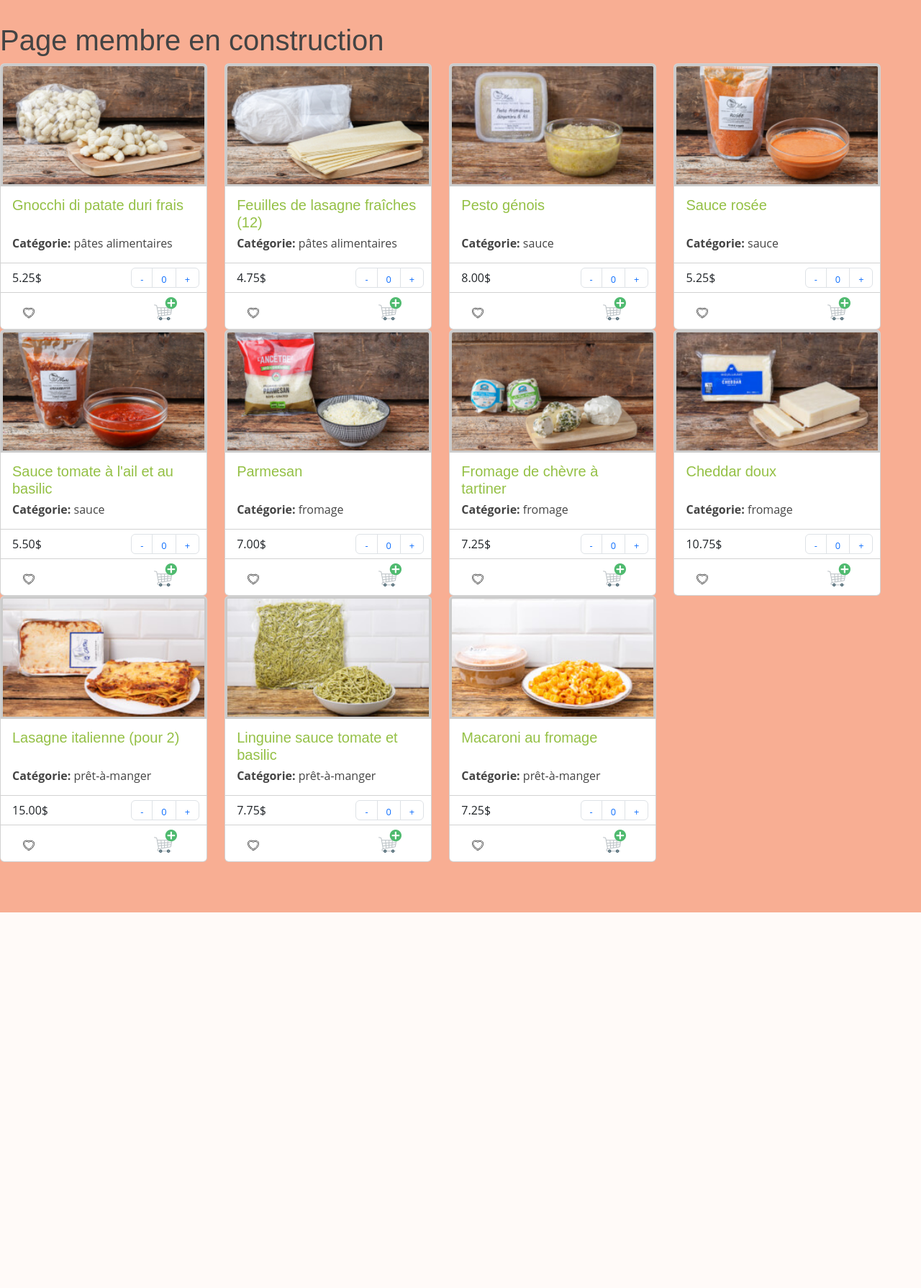
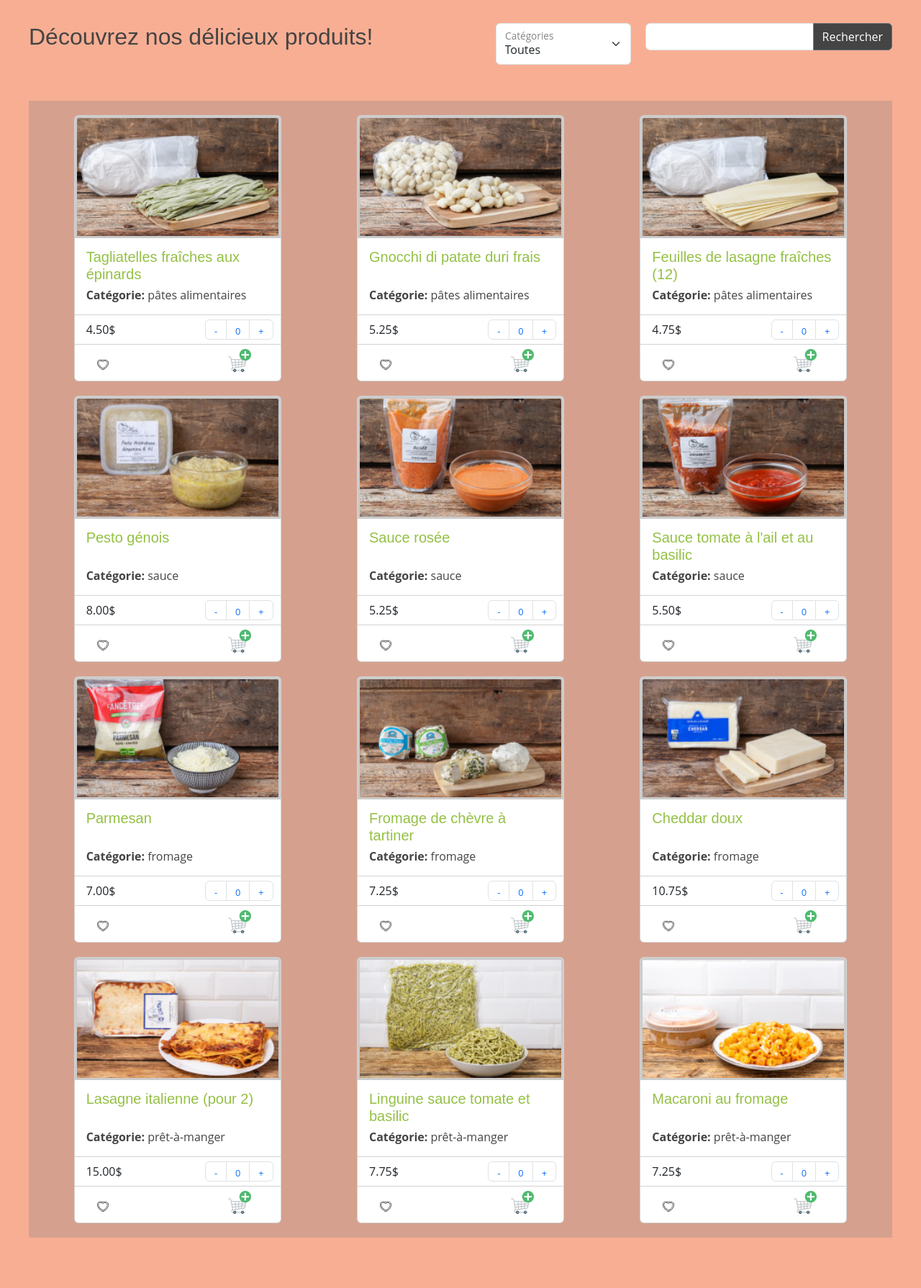
Before and after one commit to PaolaRLuna/Projet_WebTransac, a PHP site: page /serveur/membre/membre.php in a window 1280 px wide. Shown: the part 118-1908 px from the top of the page at 72% size. Before the commit the page ends 1386 px from the top, so only its background shows below. Run offline with PHP 8.4, Linux system fonts and the light colour scheme; the visitor is signed in with stand-in values (Sample User, id 1); data comes from the database, SQL or seed files in the repository; some web fonts are replaced.

Commit message:
ChangementsAjoutPanier+pageMembre

```diff
--- a/client/css/style.css
+++ b/client/css/style.css
@@ -103,7 +103,8 @@ body {
   */
   .navbar {
     padding: 0;
-    margin-left: 220px;
+    /* margin-left: 190px; */
+    margin-left: 10px;
     margin-top: 5px;
   }
 
@@ -398,14 +399,52 @@ body {
     font-size: 0.8em;
   }
 
+  .moins, .plus, #add_to_cart {
+    cursor: pointer;
+  }
+
   .modal-body-bg {
     background-color: white !important;
   }
 
   /*--------------------------------------------------------------
-  # Produits côté ADMIN
+  # PAGE MEMBRE
   --------------------------------------------------------------*/
 
+  #entete-membre{
+    display: flex;
+    flex-direction: row;
+    margin-left: 40px;
+    margin-right: 40px;
+    margin-bottom: 50px;
+    justify-content: space-between;
+  }
+
+  .options-membre{
+    display: flex;
+    flex-direction: row;
+  }
+
+  .container_produits-membre{
+    display: inline-flex;
+    justify-content: space-around;;
+    flex-wrap: wrap;
+    margin-left: 40px;
+    margin-right: 40px;
+    background-color: rgba(128, 128, 128, 0.295);
+    padding-top: 20px;
+    padding-left: 20px;
+  }
+
+  .container_produits-membre .card{
+    margin-bottom: 20px;
+
+  }
+
+  /*--------------------------------------------------------------
+  # PAGE ADMIN
+  --------------------------------------------------------------*/
+  /*navbar Admin*/
   .navbar-admin {
     padding: 0;
     margin-left: 20px;
--- a/client/js/panier.js
+++ b/client/js/panier.js
@@ -1,40 +1,40 @@
 const TAXES = 0.1556;
 let panier = null;
 
-afficherqteProdPanier();
+// afficherqteProdPanier();
 
-let attribuerProduits = () =>{
-    //Chercher produits dans localStorage
-    let panier = [];
-    panier = JSON.parse(localStorage.getItem("panier"));
-    panier = panier.filter(item => item.quantite != 0);
-    localStorage.setItem("panier", JSON.stringify(panier));
-    let panierlen = panier.length;
-    if ( panierlen == 0){
-        localStorage.setItem("panier", '[]');
-    } else {
-        panier.forEach(element => {
-            let elementprod = "prod"+element.id;
-            let nodeQte = document.getElementById(elementprod);
-            let requirednode = nodeQte.getElementsByTagName('li')[1];
-            let anode = requirednode.getElementsByClassName("page-link")[0];
+// let attribuerProduits = () =>{
+//     //Chercher produits dans localStorage
+//     let panier = [];
+//     panier = JSON.parse(localStorage.getItem("panier"));
+//     panier = panier.filter(item => item.quantite != 0);
+//     localStorage.setItem("panier", JSON.stringify(panier));
+//     let panierlen = panier.length;
+//     if ( panierlen == 0){
+//         localStorage.setItem("panier", '[]');
+//     } else {
+//         panier.forEach(element => {
+//             let elementprod = "prod"+element.id;
+//             let nodeQte = document.getElementById(elementprod);
+//             let requirednode = nodeQte.getElementsByTagName('li')[1];
+//             let anode = requirednode.getElementsByClassName("page-link")[0];
 
-            let qte = parseInt(element.quantite);
-            let nouvQte = qte;
-            anode.textContent = nouvQte;
-        });
-    }
-}
+//             let qte = parseInt(element.quantite);
+//             let nouvQte = qte;
+//             anode.textContent = nouvQte;
+//         });
+//     }
+// }
 
 
-if (localStorage.getItem("panier") == undefined) {
-    localStorage.setItem("panier", '[]'); //panier vide
-} else {
-    $( document ).ready(function() {
-        attribuerProduits();
-    });
+// if (localStorage.getItem("panier") == undefined) {
+//     localStorage.setItem("panier", '[]'); //panier vide
+// } else {
+//     $( document ).ready(function() {
+//         attribuerProduits();
+//     });
 
-}
+// }
 
 
 let enleverArticle = (btnClose, idArticleEnlever) => {
--- a/client/js/requetesProduits.js
+++ b/client/js/requetesProduits.js
@@ -1,5 +1,15 @@
 //********************************************
 //Actions et requetes sur les produits
+let pageEnCours = window.location.pathname;
+pageEnCours = pageEnCours.split("/");
+pageEnCours = pageEnCours[pageEnCours.length - 1];
+let srcUrl;
+if (pageEnCours == "membre.php") {
+    srcUrl =  "../admin/routesProduits.php";
+} else {
+    srcUrl =  "routesProduits.php";
+}
+
 
 let chargerProduits = () => {floatingSelect
     document.getElementById('rechercheMotCle').value="";
@@ -37,7 +47,7 @@ let supprimerProduit = (idP) => {
 let chargerCategories = () => {
     $.ajax({
         type : "POST",
-        url  : "routesProduits.php",
+        url  : srcUrl,
         data : {"action":"recupererCategories"},
         dataType : "json",
         success : (reponse) => {
@@ -91,7 +101,7 @@ let rechercheParMotCle = () => {
     });
 }
 
-//lister par catégorie
+//lister par catégorie ADMIN
 let rechercheCategorie = () => {
     let selectedCategorie = $("#floatingSelect").val();
     $.ajax({
@@ -109,6 +119,12 @@ let rechercheCategorie = () => {
             console.log(err);
         }
     });
+}
+
+//lister par catégorie MEMBRE
+let rechercheCategorieMembre = () => {
+    let selectedCategorie = $("#floatingSelect").val();
+    window.location = 'membre.php?categorie='+selectedCategorie;
 }
 
 
@@ -172,7 +188,8 @@ let modifierProduit = () => {
 }
 
 const genererCategories = (liste) => {
-    document.getElementById('floatingSelect').innerHTML = "";
+    // document.getElementById('floatingSelect').innerHTML = "";
+    if (document.getElementById('floatingSelect').value == "") { //verifier si ok cote admin aussi
         let resultat = ""
         resultat += `<option value="All">Toutes</option>`;
         for (let  i =0; i < liste.length; i++) {
@@ -180,6 +197,7 @@ const genererCategories = (liste) => {
             resultat += '<option value="'+unGenre.categorie+'">'+unGenre.categorie+'</option>';
         }
         document.getElementById('floatingSelect').innerHTML += resultat;
+    }
 }
 
 
--- a/serveur/includes/header.php
+++ b/serveur/includes/header.php
@@ -41,7 +41,7 @@
                 </ul>
                 </li>
 
-                <li><a href="contact.php">Contactez-nous</a></li>
+                <li><a href="#">Contactez-nous</a></li>
                 <li><a class="getstarted" id="optionHeader1" href="javascript:montrerFormConnexion();">Se connecter</a></li>
                 <li><a class="getstarted" id="optionHeader2" href="javascript:montrerFormEnregMembre();">S'inscrire</a></li>
             </ul>
--- a/serveur/membre/membre.php
+++ b/serveur/membre/membre.php
@@ -21,19 +21,35 @@
     <script src="../../client/js/global.js"></script>
     <script src="../../client/js/vue.js"></script>
     <script src="../../client/js/panier.js"></script>
+    <script src="../../client/js/requetesProduits.js"></script>
+    <script src="../../client/js/requetesMembres.js"></script>
     <link href="https://fonts.cdnfonts.com/css/bradley-hand-2" rel="stylesheet">
 
-<body onload="initialisation('<?php echo($_SESSION['role']) ?>'); switchHeader('<?php echo($_SESSION['role']) ?>', '<?php echo ($_SESSION['prenom'])  ?>', '<?php echo ($_SESSION['nom'])  ?>', '<?php echo ($_SESSION['photo'])  ?>');">
+<body onload="initialisation('<?php echo($_SESSION['role']) ?>'); switchHeader('<?php echo($_SESSION['role']) ?>', '<?php echo ($_SESSION['prenom'])  ?>', '<?php echo ($_SESSION['nom'])  ?>', '<?php echo ($_SESSION['photo'])  ?>'); chargerCategories();">
     <?php
         require_once(__DIR__.'/../includes/header.php');
     ?>
 
     <main id="pageMembre">
-        <h1>Page membre en construction</h1>
+        <div id="entete-membre">
+            <h2>Découvrez nos délicieux produits!</h2>
+            <div class="options-membre">
+                <div class="form-floating">
+                    <select class="form-select liste-deroulante" id="floatingSelect" aria-label="Floating label select example" onchange='rechercheCategorieMembre();'></select>
+                    <label for="floatingSelect">Catégories</label>
+                </div>
+                <div class="recherche">
+                    <div class="input-group mb-3">
+                        <input type="text" class="form-control" aria-label="Recipient's username" aria-describedby="button-addon2" id="rechercheMotCle">
+                        <button class="btn btn-outline-secondary" type="button" id="button-addon2" onClick='rechercheParMotCle();'>Rechercher</button>
+                    </div>
+                </div>
+            </div>
+        </div>
 
 
         <!-- Fin barre navigation -->
-        <div class="container_produits">
+        <div class="container_produits-membre">
             <?php
                 require_once('../produit/affichageProduits.php');
             ?>
--- a/serveur/produit/affichageProduits.php
+++ b/serveur/produit/affichageProduits.php
@@ -3,20 +3,24 @@
     require_once(__DIR__.'/../ressources/bd/connexion.inc.php');
     require_once(__DIR__.'/../ressources/bd/modele.inc.php');
 
-    $requete="SELECT * FROM produits";
+    if(isset($_GET['categorie'])){
+        $categorie = $_GET['categorie'];
+        $requete="SELECT * FROM produits WHERE categorie='$categorie'";
+        $categorie = "" ;
+
+    } else {
+        $requete="SELECT * FROM produits";
+    }
 
     try{
         $instanceModele= modeleDonnees::getInstanceModele();
         $stmt = $instanceModele->executer($requete,[]);
-        if ($ligne=$stmt->fetch(PDO::FETCH_OBJ)){
-            while($ligne=$stmt->fetch(PDO::FETCH_OBJ)){
-                listerProduits($ligne);
-            }
+        while($ligne=$stmt->fetch(PDO::FETCH_OBJ)){
+            listerProduits($ligne);
         }
     }catch (Exception $e){
         echo 'ERREUR: '.$e;
     }finally {
-      //unset($connexion);
       //echo json_encode($reponse);
     }
 
@@ -49,15 +53,15 @@
             </ul>
             <nav class = "qte">
                 <ul class="pagination" id="prod'.$produit->IdP.'">
-                    <li class="page-item"><a class="page-link moins" onClick="enleverduPanier('.$produit->IdP.');">-</a></li>
+                    <li class="page-item"><a class="page-link moins">-</a></li>
                     <li class="page-item"><a contenteditable="true" id="quantiteProduit" class="page-link">0</a></li>
-                    <li class="page-item"><a class="page-link plus" onClick="ajouterauPanier('.$produit->IdP.');">+</a></li>
+                    <li class="page-item"><a class="page-link plus">+</a></li>
                 </ul>
             </nav>
 
             <div class="card-body">
                 <p class="card-fav"><img class="etat-like" src="'.$like.'" alt="ajouter aux favoris"></p>
-                <p id="add_to_cart"><img src="'.$ajoutPanier.'"></p>
+                <p id="add_to_cart"><img onClick="ajouterauPanier('.$produit->IdP.');" src="'.$ajoutPanier.'"></p>
             </div>
         </div>';
 
```
Also changed, not shown: client/js/global.js (+63 -31 lines). Lines whose indentation alone changed are shown as unchanged.
